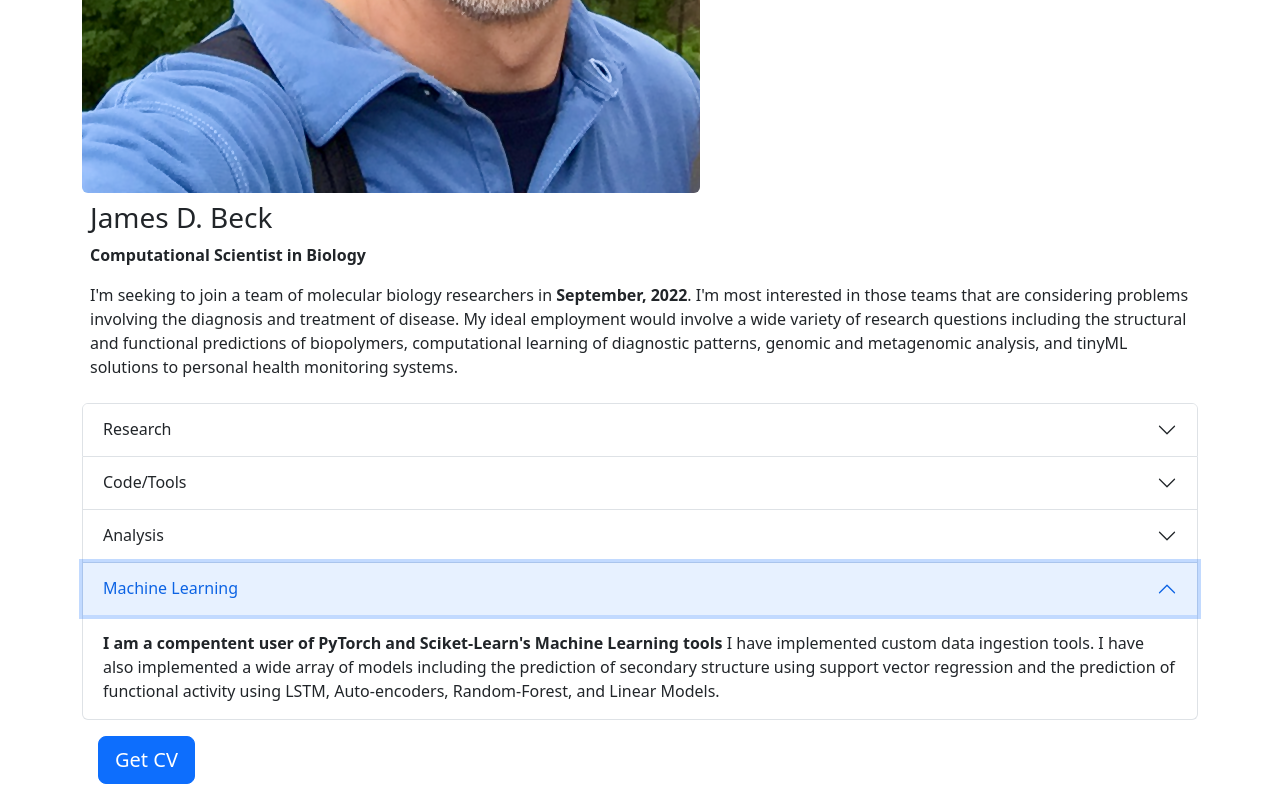
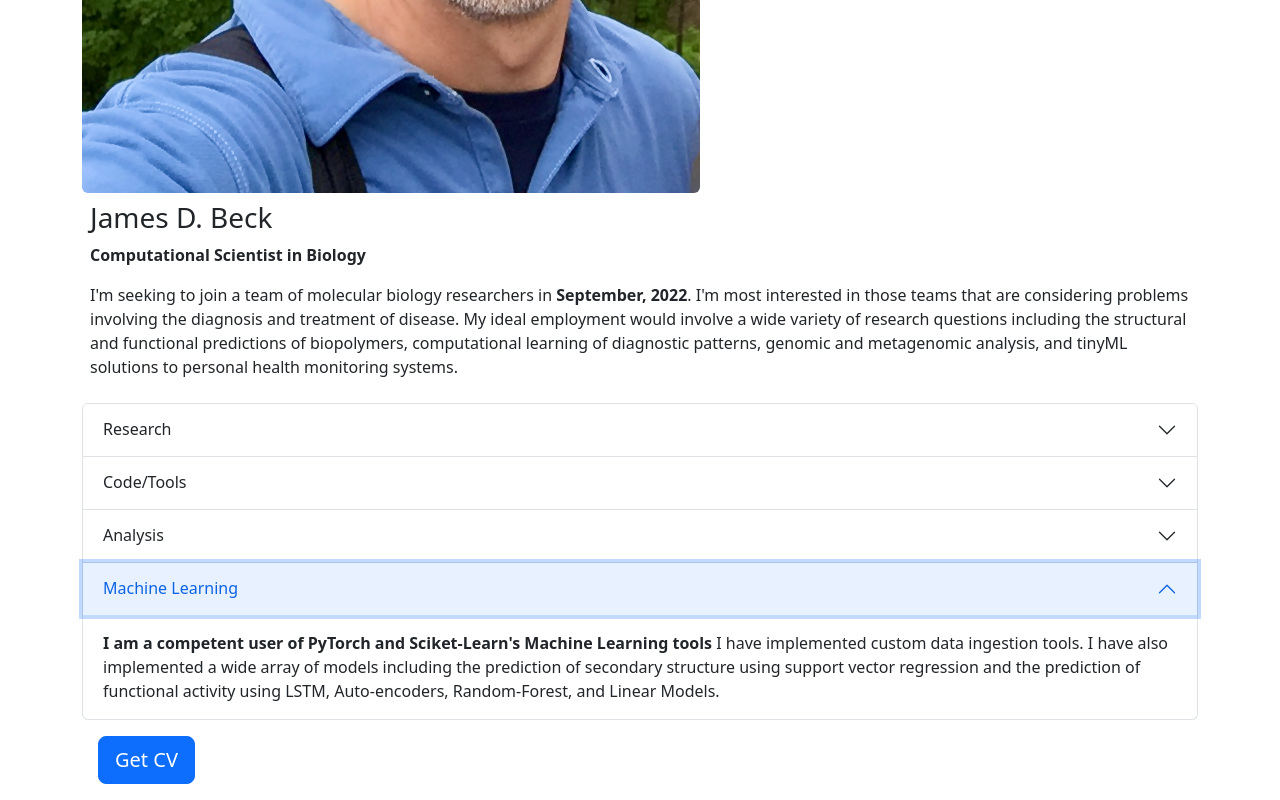
Before and after one commit to Jdbeck66/jimbeck, a plain HTML site: page index.html in a window 1280 px wide. Both pictures are taken after a click on the button "Machine Learning". Shown: the part 3610-4410 px from the top of the page. Drawn offline with nearby package versions, Linux system fonts and the light colour scheme.

Commit message:
typo correction

```diff
--- a/index.html
+++ b/index.html
@@ -208,7 +208,7 @@
                     </h2>
                     <div id="collapseFour" class="accordion-collapse collapse" aria-labelledby="headingFour" data-bs-parent="#accordionExample">
                       <div class="accordion-body">
-                        <strong>I am a compentent user of PyTorch and Sciket-Learn's Machine Learning tools</strong> I have implemented custom data ingestion tools. I have also implemented a wide array of models including the prediction of secondary structure using support vector regression and the prediction of functional activity using LSTM, Auto-encoders, Random-Forest, and Linear Models.
+                        <strong>I am a competent user of PyTorch and Sciket-Learn's Machine Learning tools</strong> I have implemented custom data ingestion tools. I have also implemented a wide array of models including the prediction of secondary structure using support vector regression and the prediction of functional activity using LSTM, Auto-encoders, Random-Forest, and Linear Models.
                       </div>
                     </div>
                 </div>
```
